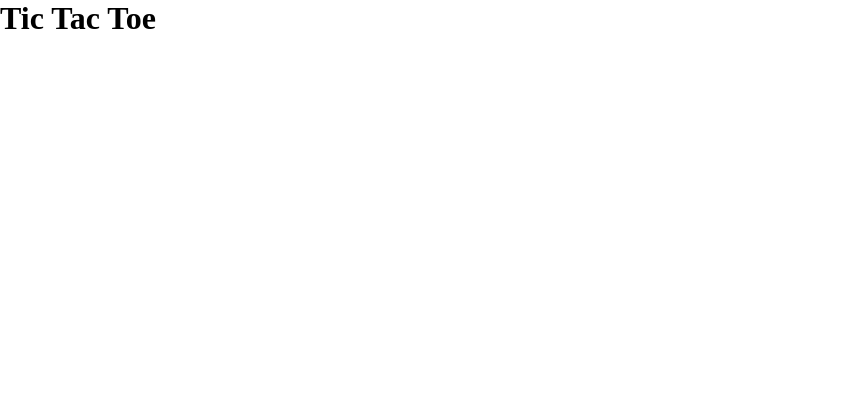
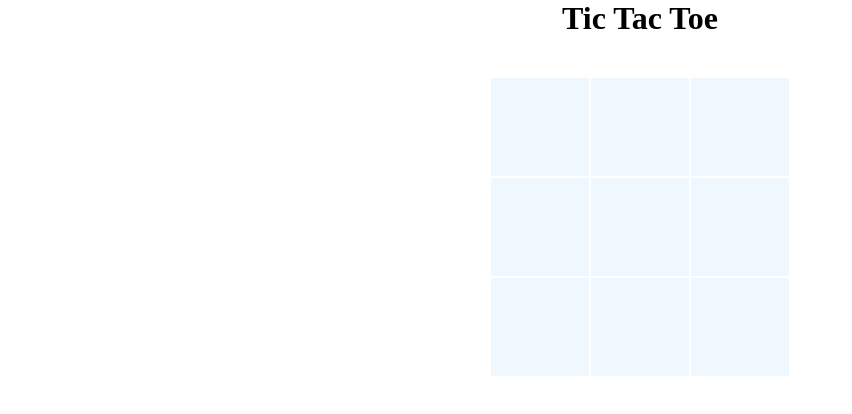
Before and after one commit to dimaspirit/odin-tic-tac-toe, a plain HTML site: page index.html in a window 1280 px wide. Shown: the whole page, without its empty margins (0-852 px from the left). Drawn offline with Linux system fonts and the light colour scheme.

Commit message:
feat: Add UI module - render board

```diff
--- a/index.html
+++ b/index.html
@@ -8,6 +8,7 @@
 </head>
 <body>
   <h1>Tic Tac Toe</h1>
+  <div class="board"></div>
 
   <script defer src="./script.js"></script>
 </body>
--- a/script.js
+++ b/script.js
@@ -86,15 +86,39 @@ const GameController = (() => {
   }
 })();
 
+const UI = ((doc) => {
+  let boardNode = doc.querySelector('.board');
+  let clickCellHandler;
+
+  // let setClickCellHandler = ()
+
+  const renderBoard = (board) => {
+    console.log('board')
+    board.forEach((cell) => {
+      let cellNode = doc.createElement('div');
+      cellNode.textContent = cell;
+      boardNode.appendChild(cellNode);
+      // if(cell === '') cellNode.addEventListener('click', )
+    });
+  }
+
+  return {
+    renderBoard,
+  }
+
+})(document);
+
+UI.renderBoard(Board.getBoard());
+
 // Player 1
-GameController.playMove(2);
-// Player 2
-GameController.playMove(3);
-// Player 1
-GameController.playMove(4);
-// Player 2
-GameController.playMove(0);
-// Player 1
-GameController.playMove(8);
-// Player 2
-GameController.playMove(6);
+// GameController.playMove(2);
+// // Player 2
+// GameController.playMove(3);
+// // Player 1
+// GameController.playMove(4);
+// // Player 2
+// GameController.playMove(0);
+// // Player 1
+// GameController.playMove(8);
+// // Player 2
+// GameController.playMove(6);
--- a/styles.css
+++ b/styles.css
@@ -7,3 +7,29 @@
 * {
   margin: 0;
 }
+
+body {
+  display: flex;
+  flex-direction: column;
+  justify-content: center;
+  align-items: center;
+  gap: 40px;
+}
+
+.board {
+  display: grid;
+  grid-template-columns: repeat(3, 100px);
+  grid-template-rows: repeat(3, 100px);
+}
+
+.board > div {
+  min-height: 100px;
+
+  background-color: aliceblue;
+  border: 1px solid #fff;
+  cursor: pointer;
+}
+
+.board > div:hover {
+  background-color: #e8f3fc;
+}
```
